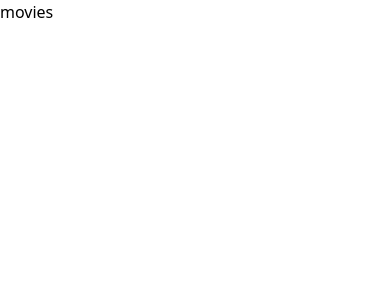
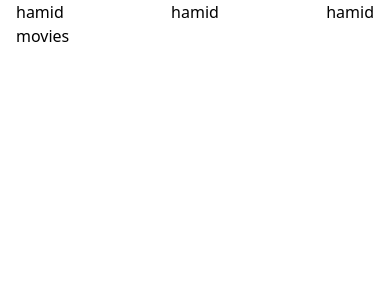
Before and after one commit to Hkamirad/Finall-Project, a React (Vite) app: page /movies in a window 390 px wide. Shown: the top 300 px of the page. Built offline with nearby package versions, Linux system fonts and the light colour scheme.

Commit message:
Header and Footer

```diff
--- a/index.html
+++ b/index.html
@@ -1,10 +1,10 @@
-<!doctype html>
+<!DOCTYPE html>
 <html lang="en">
   <head>
     <meta charset="UTF-8" />
     <link rel="icon" type="image/svg+xml" href="/vite.svg" />
     <meta name="viewport" content="width=device-width, initial-scale=1.0" />
-    <title>End Term Prokect</title>
+    <title>Finall Project</title>
   </head>
   <body>
     <div id="root"></div>
--- a/src/App.jsx
+++ b/src/App.jsx
@@ -1,15 +1,15 @@
-import { FontAwesomeIcon } from "@fortawesome/react-fontawesome";
-import { faPause } from "@fortawesome/free-solid-svg-icons";
 import "./App.css";
-import { Button } from "flowbite-react";
 import { Outlet } from "react-router-dom";
+import Header from "./components/Header";
 
 function App() {
   return (
     <>
+      <main className="mx-4  lg:mx-12  2xl:mx-20  min-h-96 ">
+        <Header />
 
-    <Outlet/>
-
+        <Outlet />
+      </main>
     </>
   );
 }
--- /dev/null
+++ b/src/components/Header.jsx
@@ -0,0 +1,15 @@
+
+
+export default function Header (){
+    return(
+        <>
+        <header>
+            <div className="flex justify-between ">
+            <div><p>hamid</p></div>
+            <div><p>hamid</p></div>
+            <div><p>hamid</p></div>
+            </div>
+        </header>
+        </>
+    )
+}
```
